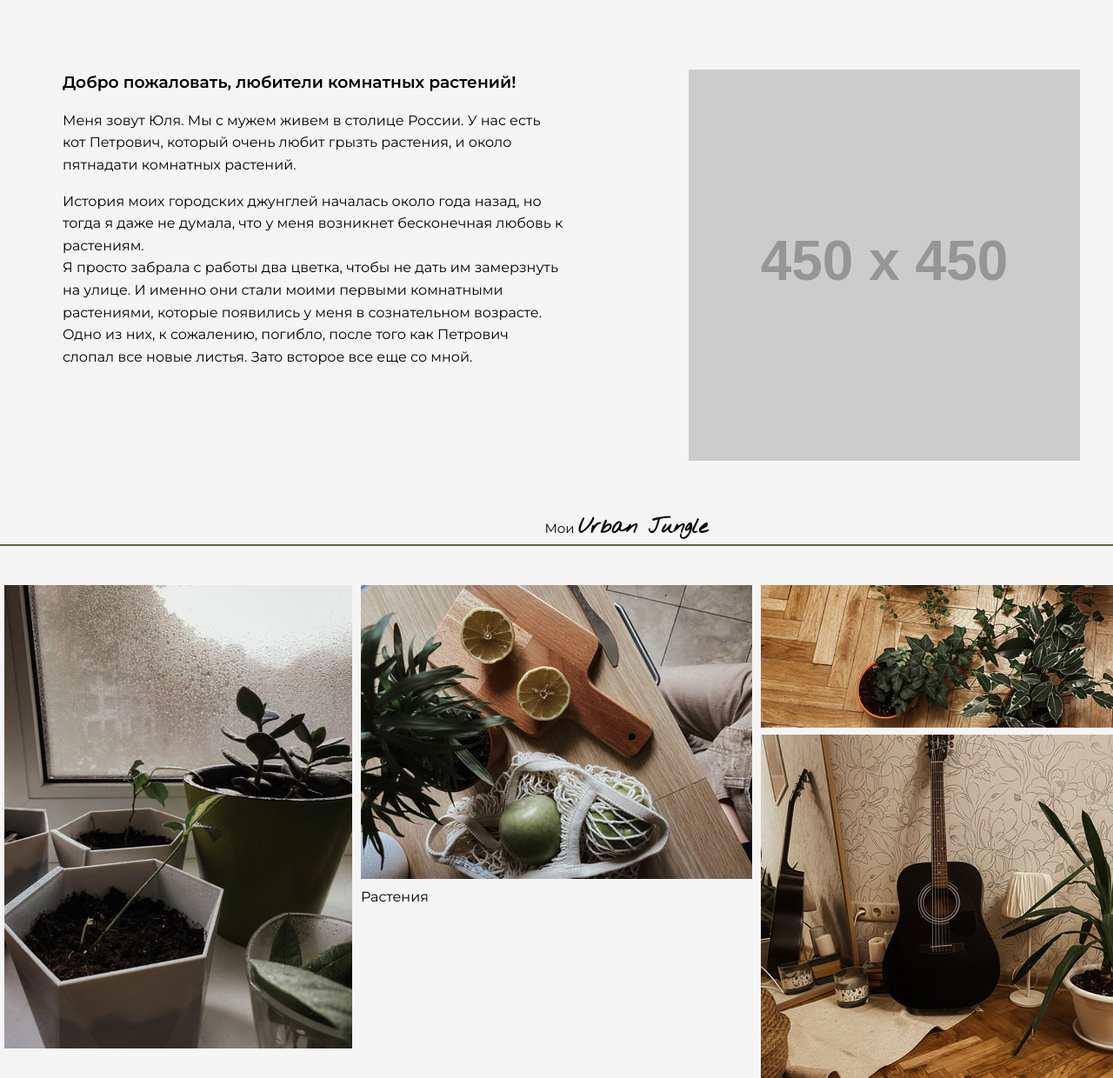
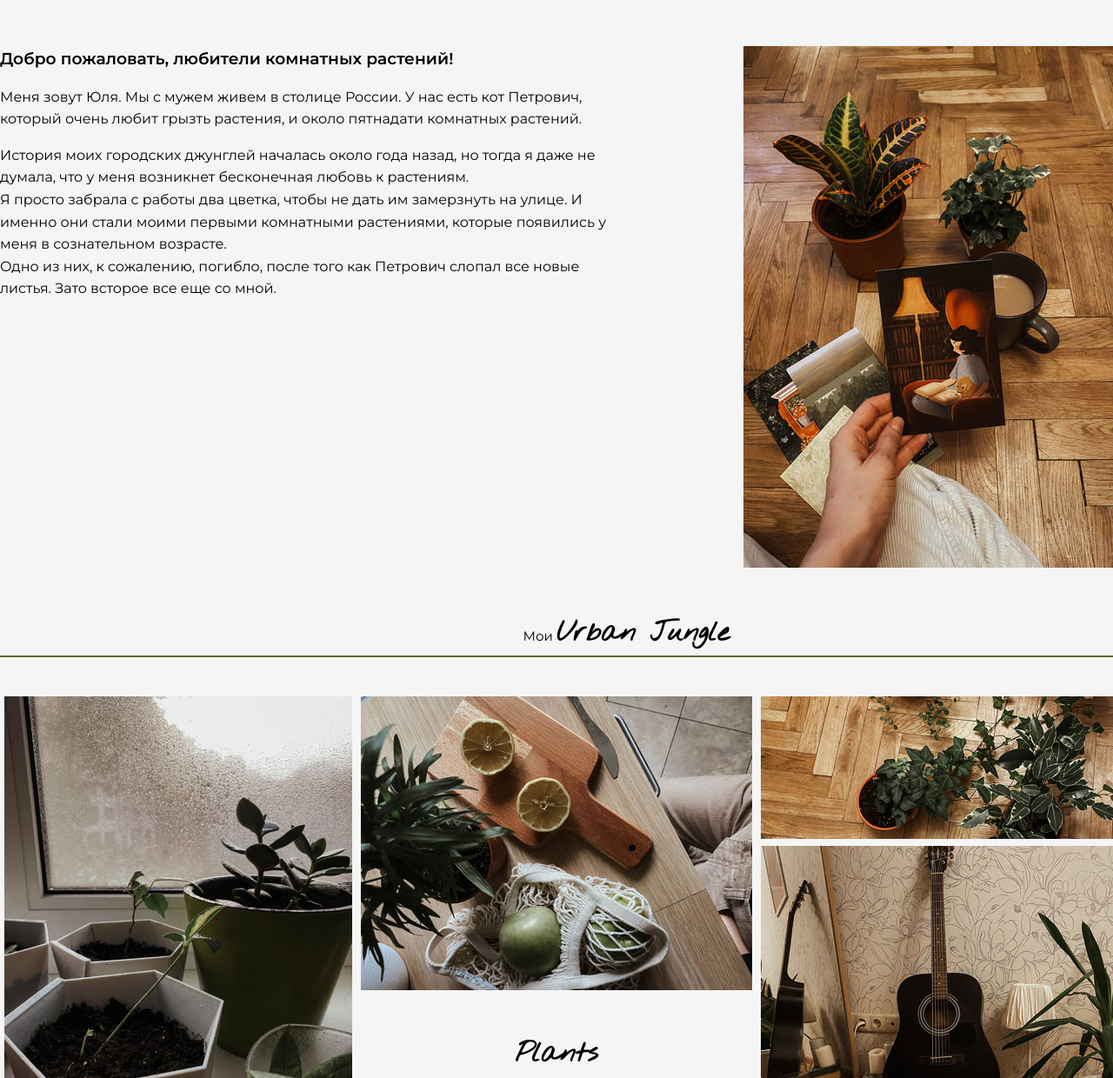
Before and after one commit to jullmi/plants-progect, a plain HTML site: page PlantHistory.html in a window 1280 px wide. Shown: the part 278-1518 px from the top of the page at 87% size. Drawn offline with Linux system fonts and the light colour scheme; placeholder pictures from the web are drawn by us.

Commit message:
made changes to the design

```diff
--- a/PlantHistory.html
+++ b/PlantHistory.html
@@ -43,7 +43,7 @@
 </div>
 
 
-<section class="section">
+<section>
         <div class="container">
             <div class="history">
 
@@ -65,7 +65,7 @@
 
                 <div class="history_item">
                     <div class="history_image">
-                        <a href="http://via.via.placeholder.com"><img src="http://via.placeholder.com/450" alt=""></a>
+                       <img src="images/history/history.jpg" alt="">
                     </div>
 
                 </div>
@@ -88,7 +88,7 @@
                 <div class="my_history_item">
                     <figure class="figure">
                         <img src="images/history/history_2.jpg" alt="">
-                        <figcaption>Растения</figcaption>
+                        <figcaption class="figcaphion">Plants</figcaption>
                     </figure>
                 </div>
 
--- a/style.css
+++ b/style.css
@@ -303,13 +303,15 @@
     position: absolute;
     left: 0;
     bottom: 75%;
-    width: 100%;
+    width: 98%;
 
-    font-size: 18px;
+    font-size: 15px;
     font-weight: lighter;
-    letter-spacing: 3px;
-    padding: 12px;
-
+    letter-spacing: 2px;
+    padding: 8px;
+    border: 2px dashed white;
+    margin: 5px;
+    text-align: center;
 }
 
 
@@ -631,17 +633,28 @@
 .history {
     display: flex;
     justify-content: space-between;
+    padding-top: 40px;
 }
 
 .history_item {
     margin: 0 auto;
     padding: 0 0 50px;
-    width: 40%;
+    width: 50%;
+}
+
+.history_image {
+    display: flex;
+    justify-content: center;
+    text-align: center;
+}
+
+.history_image img {
+    display: block;
 }
 
 .history_header {
     font-family: 'Nothing You Could Do', cursive;
-    font-size: x-large;
+    font-size: xx-large;
     font-weight: bold;
     text-align: center;
 }
@@ -674,3 +687,12 @@
     margin: 0;
     padding: 5px;
 }
+
+.figcaphion {
+    font-family: 'Nothing You Could Do', cursive;
+    font-size: xx-large;
+    font-weight: bold;
+    text-align: center;
+
+    padding: 40px 0;
+}
```
Also changed, not shown: images/history/history.jpg (added), 2 other files.
